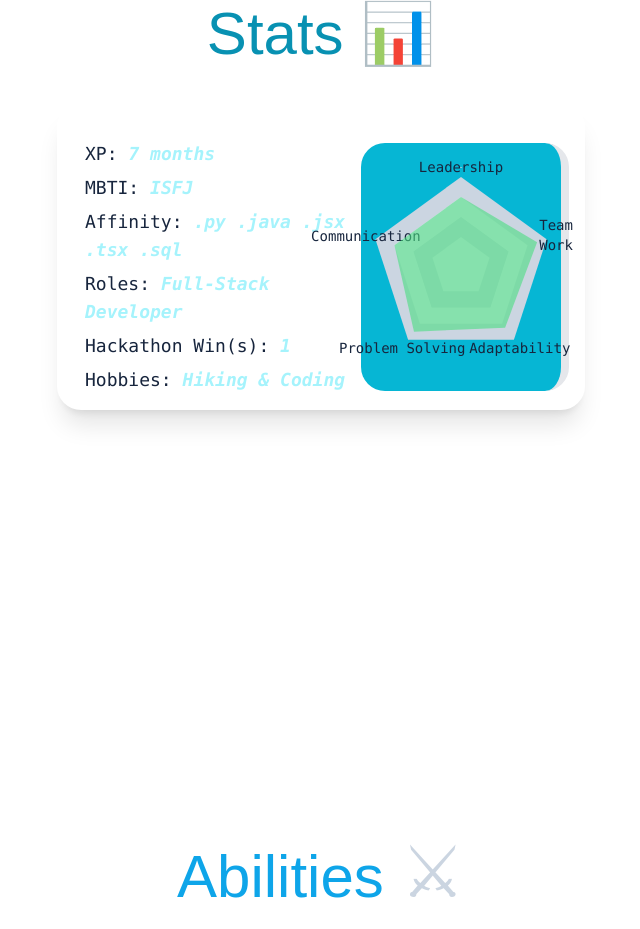
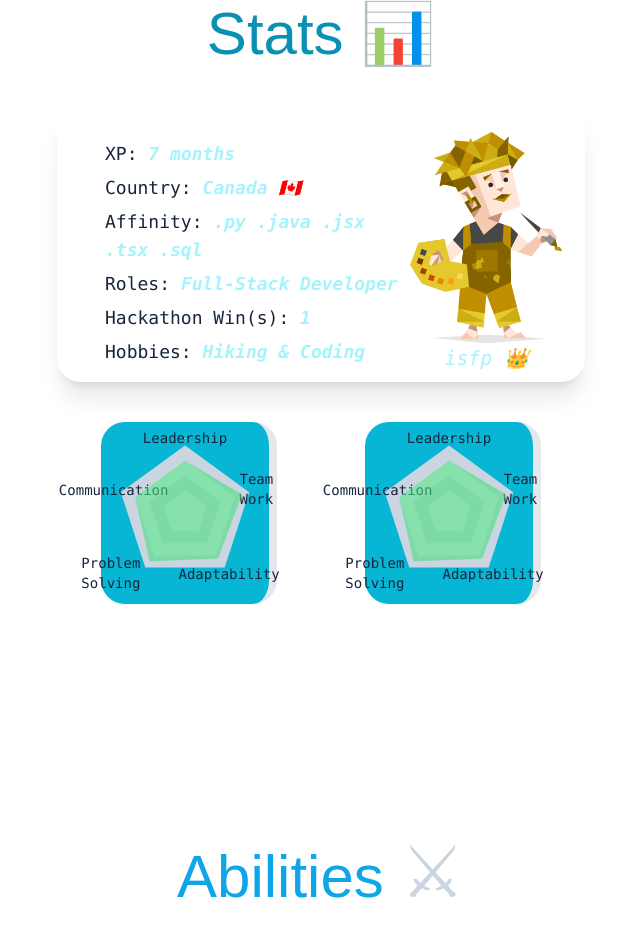
Before and after one commit to Kenny-star/Porfolio, a React (Vite) app: page / in a window 1280 px wide. Shown: the part 1116-2045 px from the top of the page, without its empty margins (575-1215 px from the left). Built offline with nearby package versions, Linux system fonts and the light colour scheme; a web font is replaced by a local one.

Commit message:
minor change

```diff
--- a/package.json
+++ b/package.json
@@ -16,12 +16,14 @@
     "@use-gesture/react": "^10.3.1",
     "d3": "^7.9.0",
     "framer-motion": "^11.2.12",
+    "lodash": "^4.17.21",
     "react": "^18.2.0",
     "react-dom": "^18.2.0",
     "three": "^0.166.1"
   },
   "devDependencies": {
     "@types/d3": "^7.4.3",
+    "@types/lodash": "^4.17.7",
     "@types/react": "^18.2.66",
     "@types/react-dom": "^18.2.22",
     "@types/three": "^0.166.0",
--- a/src/App.css
+++ b/src/App.css
@@ -20,7 +20,7 @@
 }
 @media (min-width: 1024px) {
   .chart-wrapper {
-    width: 200px;
-    height: 200px;
+    width: 150px;
+    height: 150px;
   }
 }
--- a/src/App.tsx
+++ b/src/App.tsx
@@ -6,6 +6,7 @@ import Projects from "./sections/Projects";
 import React, { useState, useEffect, useRef } from 'react';
 import { ThemeProvider, useTheme } from './components/ThemeContext';
 import { skills, abilities, userDetails } from './constants';
+import isfp from "/assets/isfp.png";
 // import PieChart from './components/PieChart';
 
 import { motion } from "framer-motion";
@@ -71,22 +72,48 @@ const AppContent: React.FC = () => {
 
 
         <div className="space-x-12 p-2 mt-5">
-          <div className="flex items-center justify-center w-full">
-            <div className="flex items-center justify-center flex-col w-full">
-              <div className="text-lg space-y-1.5 font-mono w-11/12 text-wrap">
+          <div className="flex items-center justify-between w-full">
+            <div className="flex items-start justify-center flex-col ml-8 w-2/3 ">
+              <div className="text-lg space-y-1.5 font-mono  text-wrap">
               {userDetails.map((userDetail, index) => (
                   <h3 key={index}>{userDetail.name}: <strong className="text-cyan-200 italic">{userDetail.value}</strong></h3>
               ))}
               </div>
           </div>
-          <div className="py-6 max-lg:max-w-xs w-2/3 max-w-sm bg-cyan-500 rounded-3xl border-r-8 ">
+
+          <div className="flex justify-center items-center flex-col w-1/3 scale-110">
+         <img alt="isfp" src={isfp} className="rounded-2xl xl:max-h-48 xl:max-w-48 lg:max-h-24 lg:max-w-24 max-md:max-w-28 max-md:max-h-28 max-lg:max-w-24 max-lg:max-h-24"/>
+            <span className="text-lg font-mono  text-cyan-200 italic ">isfp 👑</span>
+            </div>
+
+          {/* <div className="py-6 max-lg:max-w-xs w-2/3 max-w-sm bg-cyan-500 rounded-3xl border-r-8 ">
+            <PentagonSkillChart skills={skills} />
+          </div> */}
+        </div>
+        {/* <div className="flex justify-between items-center flex-row">
+          <div className="flex justify-center items-center flex-col">
+         <img alt="isfp" src={isfp} className="rounded-2xl xl:max-h-48 xl:max-w-48 lg:max-h-24 lg:max-w-24 max-md:max-w-28 max-md:max-h-28 max-lg:max-w-24 max-lg:max-h-24"/>
+            <span className="text-lg font-mono  text-cyan-200 italic ">isfp</span>
+            </div>
+        </div> */}
+
+      </div>
+
+    </div>
+    <div className="flex flex-row justify-around items-center">
+
+
+    <div className="mt-10 py-4 max-lg:max-w-xs w-1/3 max-w-xs bg-cyan-500 rounded-3xl border-r-8 ">
             <PentagonSkillChart skills={skills} />
           </div>
-        </div>
+          <div className="mt-10 py-4 max-lg:max-w-xs w-1/3 max-w-xs bg-cyan-500 rounded-3xl border-r-8 ">
+            <PentagonSkillChart skills={skills} />
+          </div>
+          {/* <div className="mt-10 py-4 max-lg:max-w-xs w-1/3 max-w-xs bg-cyan-500 rounded-3xl border-r-8 scale-90 ">
+            <PentagonSkillChart skills={skills} />
+          </div> */}
       </div>
-    </div>
       </motion.section>
-
       </div>
 
         <div className="h-screen max-lg:h-full">
--- a/src/constants/index.tsx
+++ b/src/constants/index.tsx
@@ -77,7 +77,7 @@ export const skills = [
 
   export const userDetails = [
     { name: "XP", value: "7 months" },
-    { name: "MBTI", value: "ISFJ" },
+    { name: "Country", value: "Canada 🇨🇦" },
     { name: "Affinity", value: ".py .java .jsx .tsx .sql" },
     { name: "Roles", value: "Full-Stack Developer" },
     { name: "Hackathon Win(s)", value: "1" },
--- a/src/sections/Projects.tsx
+++ b/src/sections/Projects.tsx
@@ -97,7 +97,7 @@ const Projects = () => {
                 ))}
             </div>
                 </div>
-                <div className="flex justify-center p-10 w-1/5 bg-gray-200 h-full rounded-r-md cursor-default">
+                <div className="flex justify-center p-10 w-1/4 bg-gray-200 h-full rounded-r-md cursor-default">
                     {/* <a href="https://google.ca"> yeey</a> */}
                 </div>
             </animated.div>
```
Also changed, not shown: public/assets/isfp.png (added), 1 other file (tests, documents, lock files or other folders).
